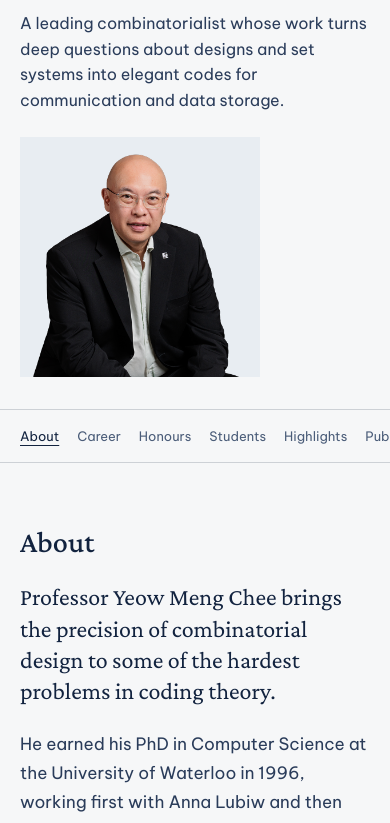
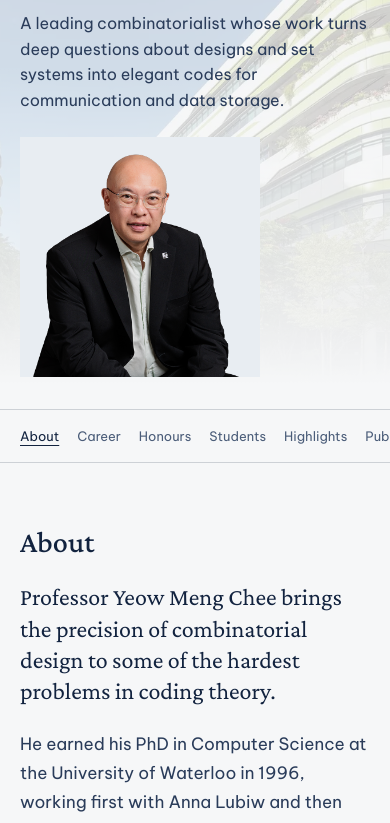
Before and after one commit to Fisv/Mini-Course-and-Workshop-on-Coding-theory-and-Combinatorics, a plain HTML site: page chee.html in a window 390 px wide. Shown: the part 208-1031 px from the top of the page. Drawn offline with Linux system fonts and the light colour scheme.

Commit message:
Add campus backgrounds to honouree profiles

```diff
--- a/assets/css/style.css
+++ b/assets/css/style.css
@@ -210,7 +210,24 @@ ol, ul { margin: 0; padding: 0; list-style: none; }
 /* =========================================================
    PROFILE PAGES
    ========================================================= */
-.phero { padding: clamp(32px, 6vw, 72px) 0; }
+.phero {
+  position: relative;
+  isolation: isolate;
+  padding: clamp(32px, 6vw, 72px) 0;
+}
+.phero--sutd { --campus-image: url("../img/sutd-campus.webp"); }
+.phero--technion { --campus-image: url("../img/technion-campus.webp"); }
+.phero::before {
+  content: "";
+  position: absolute;
+  z-index: -1;
+  inset: 0 0 0 16%;
+  background:
+    linear-gradient(to bottom, transparent 55%, var(--bg)),
+    linear-gradient(to right, var(--bg), transparent 55%),
+    var(--campus-image) center 46% / cover;
+  opacity: .30;
+}
 .phero__layout {
   display: grid; grid-template-columns: minmax(0, 1fr) minmax(180px, 320px);
   align-items: center; gap: clamp(24px, 5vw, 72px);
@@ -222,9 +239,16 @@ ol, ul { margin: 0; padding: 0; list-style: none; }
 .phero__photo { margin: 0; width: 100%; aspect-ratio: 1; background: var(--panel); }
 .phero__photo img { width: 100%; height: 100%; object-fit: contain; }
 .phero__photo .monogram { font-size: clamp(72px, 10vw, 120px); }
-.phero__role { color: var(--mute); font-size: 15px; font-weight: 600; margin: 8px 0 14px; }
+.phero__role { font-size: 15px; font-weight: 600; margin: 8px 0 14px; }
 .phero__intro p:last-child { max-width: 48ch; color: #2a3c5a; }
 @media (max-width: 580px) {
+  .phero::before {
+    inset: 0;
+    background:
+      linear-gradient(to bottom, transparent 34%, var(--bg) 95%),
+      var(--campus-image) center 44% / cover;
+    opacity: .23;
+  }
   .phero__layout { grid-template-columns: 1fr; }
   .phero__photo { max-width: 240px; }
 }
--- a/chee.html
+++ b/chee.html
@@ -27,7 +27,7 @@
 </header>
 
 <main id="main">
-  <section class="phero">
+  <section class="phero phero--sutd">
     <div class="wrap phero__layout">
       <div class="phero__intro">
         <h1 class="phero__name">Yeow Meng Chee</h1>
```
Also changed, not shown: etzion.html (+1 -1 lines), assets/img/sutd-campus.webp (added), assets/img/technion-campus.webp (added).
